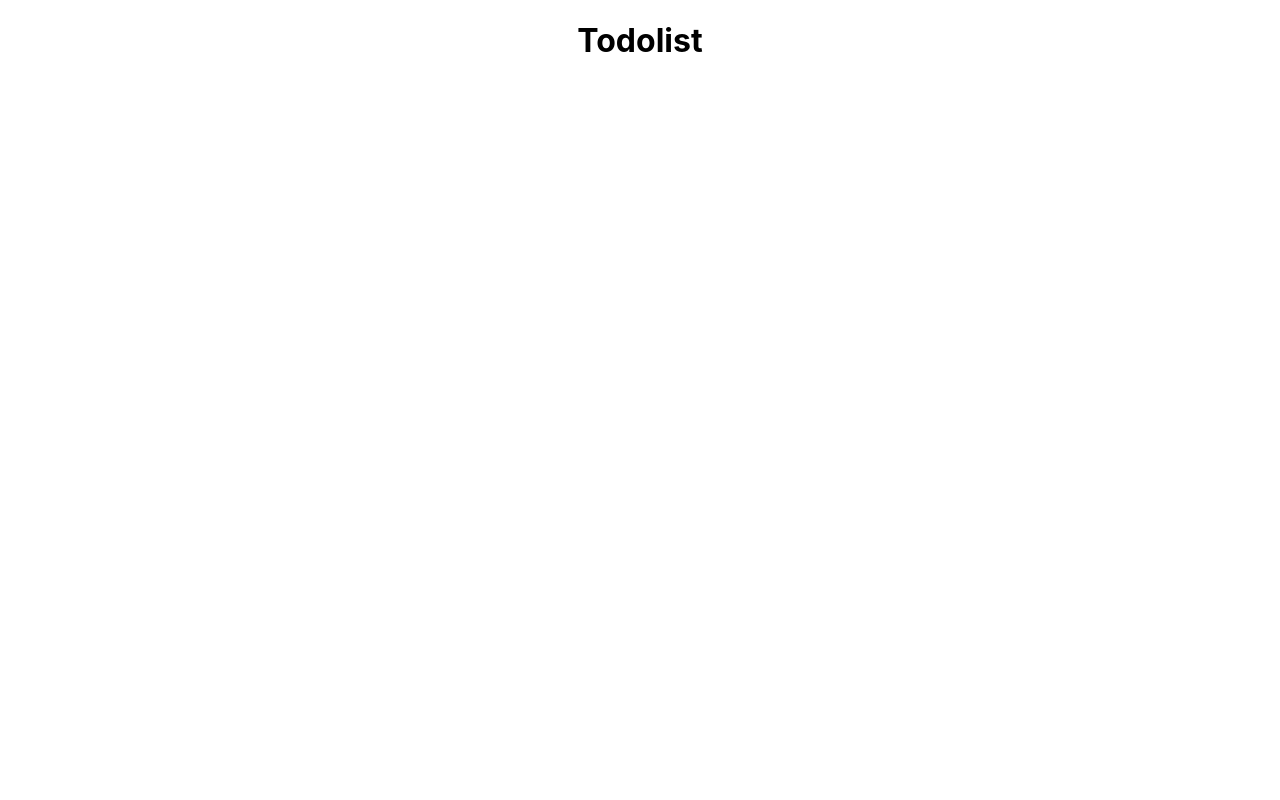
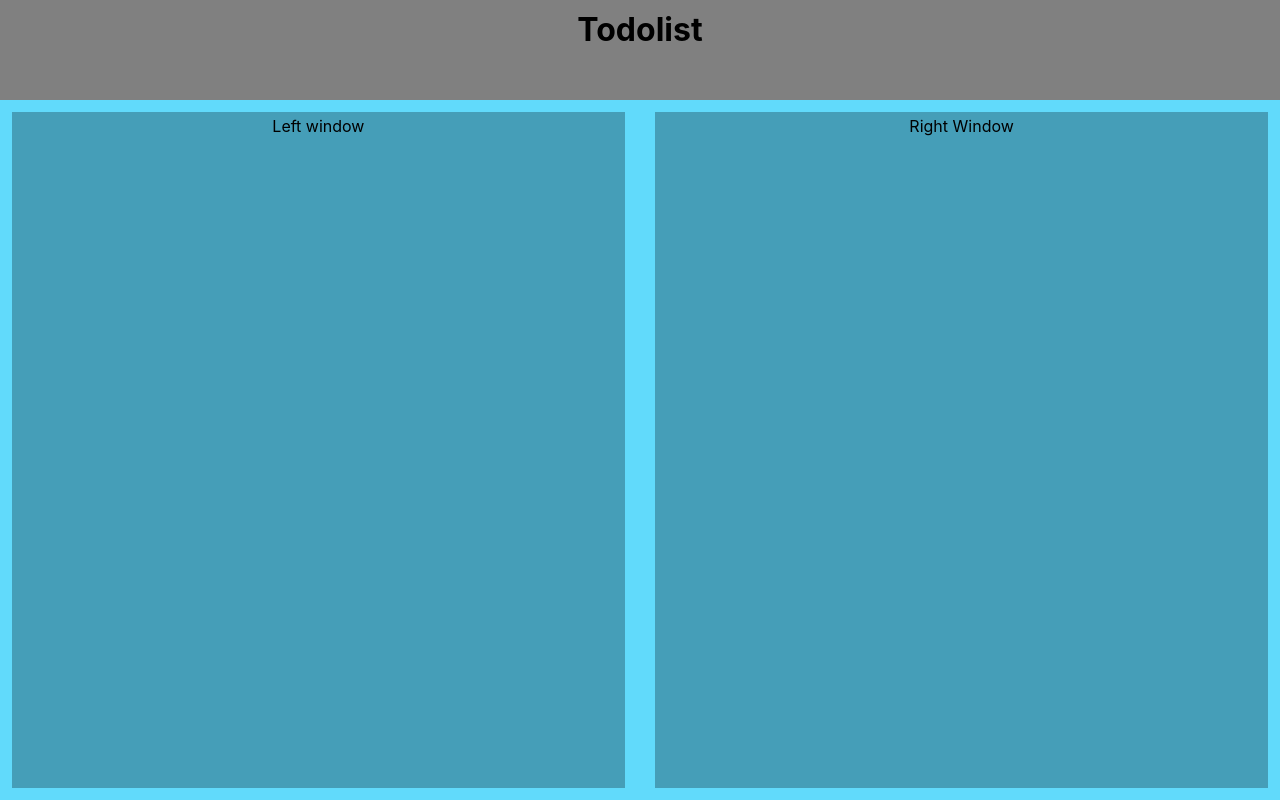
Before and after one commit to Region60/Todolist, a React (Create React App) app: page / in a window 1280 px wide. Built offline with nearby package versions, Linux system fonts and the light colour scheme.

Commit message:
home 03-11-2021

```diff
--- a/src/App.css
+++ b/src/App.css
@@ -13,20 +13,7 @@
   }
 }
 
-.App-header {
-  background-color: #282c34;
-  min-height: 100vh;
-  display: flex;
-  flex-direction: column;
-  align-items: center;
-  justify-content: center;
-  font-size: calc(10px + 2vmin);
-  color: white;
-}
 
-.App-link {
-  color: #61dafb;
-}
 
 @keyframes App-logo-spin {
   from {
--- a/src/App.tsx
+++ b/src/App.tsx
@@ -2,15 +2,16 @@ import React from 'react';
 import logo from './logo.svg';
 import './App.css';
 import Header from "./components/header";
+import Body from './components/body/body';
 
 function App() {
-  return (
-    <div className="App">
-      <Header />
+    return (
+        <div className="App">
+            <Header/>
+            <Body/>
 
-
-    </div>
-  );
+        </div>
+    );
 }
 
 export default App;
--- /dev/null
+++ b/src/components/body/RightWindow.tsx
@@ -0,0 +1,11 @@
+
+
+const RightWindow = () => {
+    return (
+        <div className={"body__right-window"}>
+            Right Window
+        </div>
+    )
+}
+
+export default RightWindow
--- /dev/null
+++ b/src/components/body/body.css
@@ -0,0 +1,25 @@
+.body {
+    background-color: #61dafb;
+    display: flex;
+    flex-direction: row;
+    justify-content: space-between;
+    height:85vh ;
+    padding: 10px;
+
+
+}
+
+.body__right-window{
+    background-color: #459eb8;
+    width: 48%;
+    margin: 2px;
+    padding: 4px;
+
+}
+
+.body__left-window {
+    background-color: #459eb8;
+    width: 48%;
+    margin: 2px;
+    padding: 4px;
+}
--- /dev/null
+++ b/src/components/body/body.tsx
@@ -0,0 +1,15 @@
+import LeftWindow from "./leftWindow"
+import RightWindow from "./RightWindow"
+import "./body.css"
+
+const Body = () => {
+    return (
+        <div className={"body"}>
+            <LeftWindow/>
+            <RightWindow/>
+        </div>
+
+    )
+}
+
+export default Body
--- /dev/null
+++ b/src/components/body/leftWindow.tsx
@@ -0,0 +1,11 @@
+
+
+const LeftWindow = () => {
+    return (
+        <div className={"body__left-window"}>
+            Left window
+        </div>
+    )
+}
+
+export default LeftWindow
--- /dev/null
+++ b/src/components/header.css
@@ -0,0 +1,6 @@
+.header {
+    background-color:  gray;
+    height: 10vh;
+    padding: 10px;
+    margin: auto;
+}
--- a/src/components/header.jsx
+++ b/src/components/header.tsx
@@ -1,8 +1,9 @@
+import "./header.css"
 
 
 const Header = () => {
     return(
-        <h1>
+        <h1 className={"header"}>
             Todolist
         </h1>
     )
```
